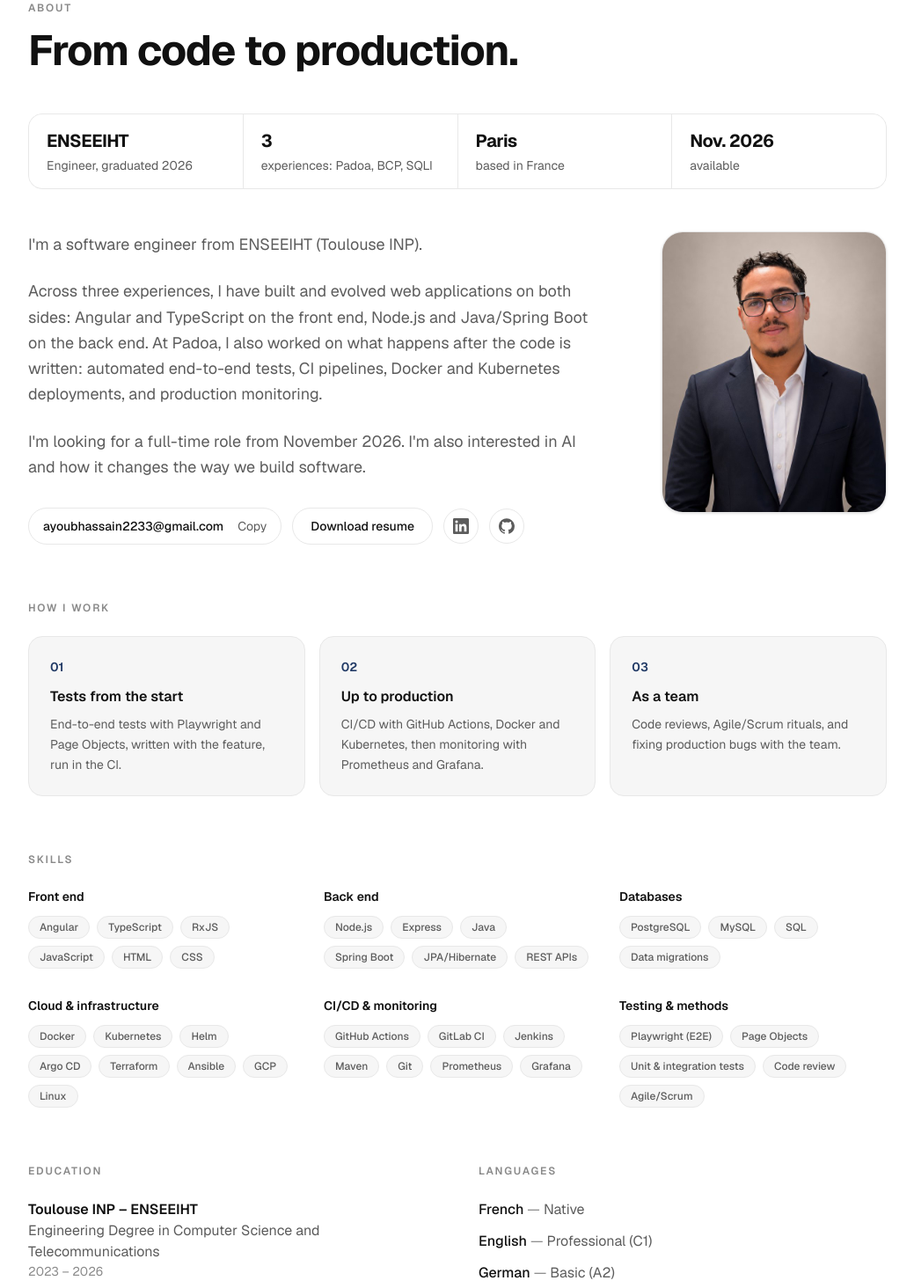
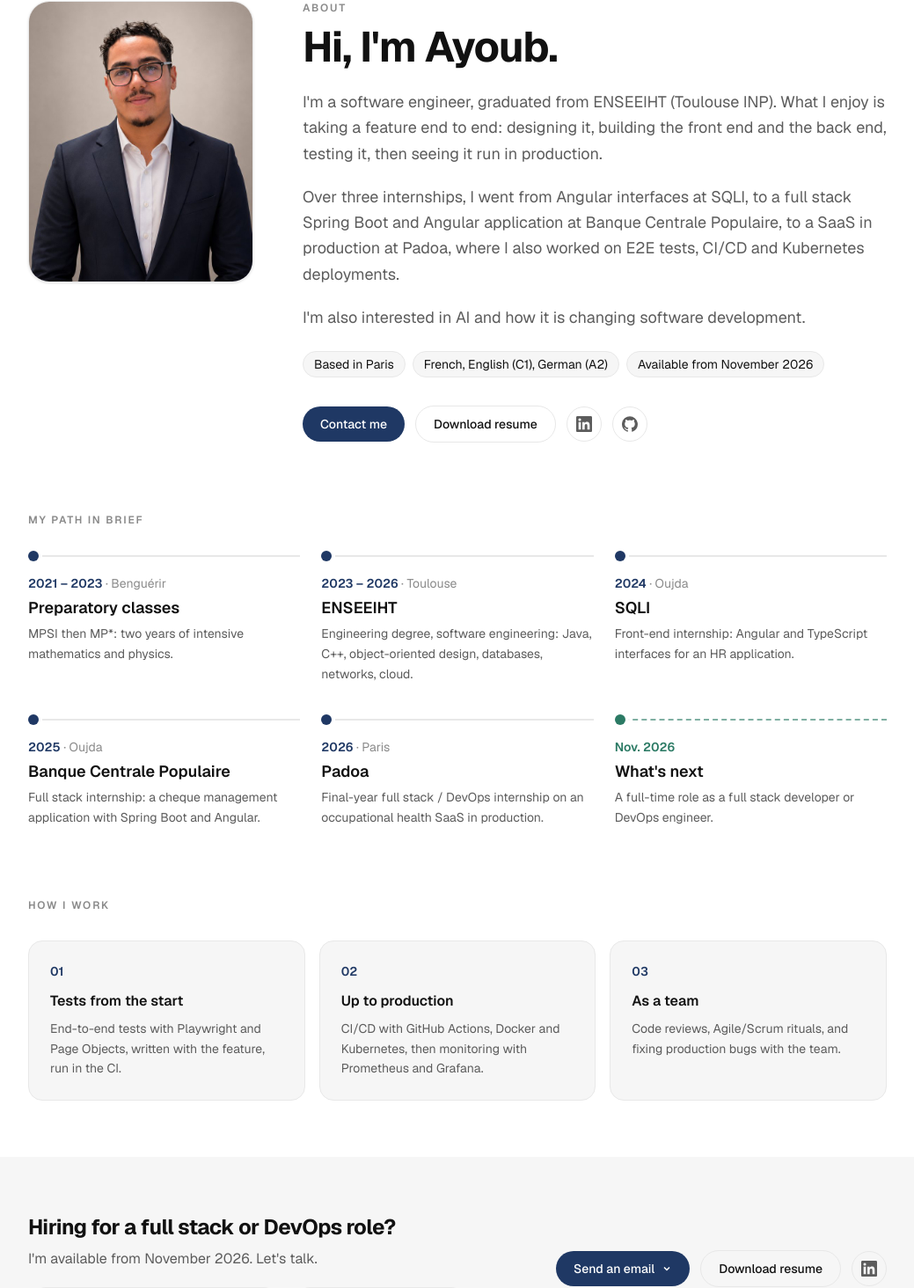
Before and after one commit to Ayoubhassain/ayoubhassain.github.io, a Next.js app: page /en/about in a window 1280 px wide. Shown: the part 140-1604 px from the top of the page at 88% size, without its empty margins (120-1159 px from the left). Built offline with nearby package versions, Linux system fonts and the light colour scheme.

Commit message:
Nouvelle page À propos

```diff
--- a/src/app/[locale]/about/page.tsx
+++ b/src/app/[locale]/about/page.tsx
@@ -2,14 +2,11 @@ import { notFound } from "next/navigation";
 import type { Metadata } from "next";
 import { isLocale, locales, type Locale } from "@/i18n/config";
 import { getDictionary } from "@/i18n/get-dictionary";
-import { getSkillCategories } from "@/i18n/skill-categories";
 import { buildPageMetadata } from "@/lib/site-metadata";
 import { withBasePath } from "@/lib/base-path";
 import PageContainer from "@/components/layout/PageContainer";
-import SectionHeader from "@/components/ui/SectionHeader";
-import SkillsGrid from "@/components/ui/SkillsGrid";
 import LinkButton from "@/components/ui/LinkButton";
-import CopyEmail from "@/components/ui/CopyEmail";
+import ContactSection from "@/components/ContactSection";
 import IconLink, { GITHUB_PATH, LINKEDIN_PATH } from "@/components/ui/IconLink";
 import { links } from "@/i18n/dictionaries/en";
 
@@ -38,31 +35,44 @@ export default async function AboutPage({ params }: PageProps) {
   if (!isLocale(locale)) notFound();
 
   const t = getDictionary(locale);
-  const skillCategories = getSkillCategories(locale as Locale);
+  const a = t.about;
 
   return (
+    <>
       <PageContainer>
-      <SectionHeader label={t.about.label} title={t.about.title} />
+        {/* Intro: photo, who I am, quick facts and links */}
+        <div className="grid items-start gap-8 md:grid-cols-[16rem_1fr] md:gap-14">
+          {/* eslint-disable-next-line @next/next/no-img-element */}
+          <img
+            src={withBasePath("/ayoub-hassain.jpg")}
+            alt={t.profile.photoAlt}
+            width={640}
+            height={800}
+            className="w-36 rounded-2xl border border-border object-cover shadow-sm md:sticky md:top-24 md:w-full md:rounded-3xl"
+          />
 
-      <dl className="mb-12 grid grid-cols-2 gap-px overflow-hidden rounded-2xl border border-border bg-border md:grid-cols-4">
-        {t.about.facts.map((fact) => (
-          <div key={fact.label} className="bg-bg px-5 py-4">
-            <dt className="text-xl font-bold tracking-tight text-ink">{fact.value}</dt>
-            <dd className="mt-1 text-sm text-ink-muted">{fact.label}</dd>
-          </div>
-        ))}
-      </dl>
+          <div>
+            <p className="mb-3 text-xs font-semibold tracking-[0.15em] text-ink-light uppercase">{a.label}</p>
+            <h1 className="text-4xl font-bold tracking-tight text-ink md:text-5xl">{a.title}</h1>
 
-      <div className="grid items-start gap-10 md:grid-cols-[1fr_auto] md:gap-16">
-        <div className="max-w-2xl">
-          <div className="space-y-6 text-lg leading-relaxed text-ink-muted">
-            {t.profile.bio.split("\n\n").map((para) => (
+            <div className="mt-6 max-w-2xl space-y-5 text-lg leading-relaxed text-ink-muted">
+              {a.intro.split("\n\n").map((para) => (
                 <p key={para.slice(0, 24)}>{para}</p>
               ))}
             </div>
 
+            <ul className="mt-6 flex flex-wrap gap-2">
+              {a.quick.map((item) => (
+                <li key={item} className="rounded-full border border-border bg-bg-subtle px-3 py-1 text-sm text-ink">
+                  {item}
+                </li>
+              ))}
+            </ul>
+
             <div className="mt-8 flex flex-wrap items-center gap-3">
-            <CopyEmail email={t.profile.email} copyLabel={t.home.copyEmail} copiedLabel={t.home.copied} />
+              <LinkButton href={`/${locale}/contact`} variant="primary">
+                {t.home.contactMe}
+              </LinkButton>
               <LinkButton href={t.resumePdf} download variant="ghost">
                 {t.home.downloadResume}
               </LinkButton>
@@ -74,20 +84,37 @@ export default async function AboutPage({ params }: PageProps) {
               </IconLink>
             </div>
           </div>
-        {/* eslint-disable-next-line @next/next/no-img-element */}
-        <img
-          src={withBasePath("/ayoub-hassain.jpg")}
-          alt={t.profile.photoAlt}
-          width={640}
-          height={800}
-          className="hidden w-64 rounded-3xl border border-border object-cover shadow-sm md:block"
-        />
         </div>
 
-      <section className="mt-16">
-        <h2 className={LABEL}>{t.about.workTitle}</h2>
+        {/* Path in brief: from prépa to the next job */}
+        <section className="mt-20">
+          <h2 className={LABEL}>{a.journeyTitle}</h2>
+          <ol className="grid gap-x-6 gap-y-10 sm:grid-cols-2 md:grid-cols-3">
+            {a.journey.map((step) => (
+              <li
+                key={step.title}
+                className={`relative border-t-2 pt-5 ${step.next ? "border-dashed border-available/60" : "border-border"}`}
+              >
+                <span
+                  aria-hidden="true"
+                  className={`absolute -top-[7px] left-0 h-3 w-3 rounded-full ring-4 ring-bg ${step.next ? "bg-available" : "bg-accent"}`}
+                />
+                <p className={`text-sm font-semibold ${step.next ? "text-available" : "text-accent"}`}>
+                  {step.period}
+                  {step.place && <span className="font-normal text-ink-light"> · {step.place}</span>}
+                </p>
+                <h3 className="mt-1 text-lg font-semibold text-ink">{step.title}</h3>
+                <p className="mt-1 text-sm leading-relaxed text-ink-muted">{step.text}</p>
+              </li>
+            ))}
+          </ol>
+        </section>
+
+        {/* How I work */}
+        <section className="mt-20">
+          <h2 className={LABEL}>{a.workTitle}</h2>
           <div className="grid gap-4 md:grid-cols-3">
-          {t.about.work.map((item, index) => (
+            {a.work.map((item, index) => (
               <div key={item.title} className="rounded-2xl border border-border bg-bg-subtle p-6">
                 <p className="mb-3 text-sm font-semibold text-accent">0{index + 1}</p>
                 <h3 className="mb-2 font-semibold text-ink">{item.title}</h3>
@@ -96,40 +123,10 @@ export default async function AboutPage({ params }: PageProps) {
             ))}
           </div>
         </section>
-
-      <section className="mt-16">
-        <h2 className={LABEL}>{t.about.skills}</h2>
-        <SkillsGrid categories={skillCategories} compact />
-      </section>
-
-      <section className="mt-16 grid gap-12 md:grid-cols-2">
-        <div>
-          <h2 className={LABEL}>{t.resume.education}</h2>
-          <ul className="space-y-5">
-            {t.education.map((entry) => (
-              <li key={entry.company}>
-                <p className="font-semibold text-ink">{entry.company}</p>
-                <p className="text-ink-muted">{entry.role}</p>
-                <p className="text-sm text-ink-light">{entry.period}</p>
-              </li>
-            ))}
-          </ul>
-        </div>
-        <div>
-          <h2 className={LABEL}>{t.about.languages}</h2>
-          <ul className="space-y-3 text-ink-muted">
-            {t.profile.spokenLanguages.map(({ name, level }) => (
-              <li key={name}>
-                <span className="font-medium text-ink">{name}</span>
-                <span className="text-ink-light"> — </span>
-                {level}
-              </li>
-            ))}
-          </ul>
-        </div>
-      </section>
       </PageContainer>
+      <ContactSection t={t} />
+    </>
   );
 }
 
-const LABEL = "mb-6 text-xs font-semibold tracking-[0.15em] text-ink-light uppercase";
+const LABEL = "mb-8 text-xs font-semibold tracking-[0.15em] text-ink-light uppercase";
--- a/src/i18n/dictionaries/en.ts
+++ b/src/i18n/dictionaries/en.ts
@@ -75,15 +75,21 @@ export const en: Dictionary = {
   },
   about: {
     label:          "About",
-    title:          "From code to production.",
+    title:          "Hi, I'm Ayoub.",
     subtitle:       "",
     skills:         "Skills",
     languages:      "Languages",
-    facts: [
-      { value: "ENSEEIHT", label: "Engineer, graduated 2026" },
-      { value: "3", label: "experiences: Padoa, BCP, SQLI" },
-      { value: "Paris", label: "based in France" },
-      { value: "Nov. 2026", label: "available" },
+    intro:
+      "I'm a software engineer, graduated from ENSEEIHT (Toulouse INP). What I enjoy is taking a feature end to end: designing it, building the front end and the back end, testing it, then seeing it run in production.\n\nOver three internships, I went from Angular interfaces at SQLI, to a full stack Spring Boot and Angular application at Banque Centrale Populaire, to a SaaS in production at Padoa, where I also worked on E2E tests, CI/CD and Kubernetes deployments.\n\nI'm also interested in AI and how it is changing software development.",
+    quick: ["Based in Paris", "French, English (C1), German (A2)", "Available from November 2026"],
+    journeyTitle:   "My path in brief",
+    journey: [
+      { period: "2021 – 2023", place: "Benguérir", title: "Preparatory classes", text: "MPSI then MP*: two years of intensive mathematics and physics." },
+      { period: "2023 – 2026", place: "Toulouse", title: "ENSEEIHT", text: "Engineering degree, software engineering: Java, C++, object-oriented design, databases, networks, cloud." },
+      { period: "2024", place: "Oujda", title: "SQLI", text: "Front-end internship: Angular and TypeScript interfaces for an HR application." },
+      { period: "2025", place: "Oujda", title: "Banque Centrale Populaire", text: "Full stack internship: a cheque management application with Spring Boot and Angular." },
+      { period: "2026", place: "Paris", title: "Padoa", text: "Final-year full stack / DevOps internship on an occupational health SaaS in production." },
+      { period: "Nov. 2026", place: "", title: "What's next", text: "A full-time role as a full stack developer or DevOps engineer.", next: true },
     ],
     workTitle:      "How I work",
     work: [
--- a/src/i18n/dictionaries/fr.ts
+++ b/src/i18n/dictionaries/fr.ts
@@ -68,15 +68,21 @@ export const fr: Dictionary = {
   },
   about: {
     label:          "À propos",
-    title:          "Du code à la production.",
+    title:          "Bonjour, je suis Ayoub.",
     subtitle:       "",
     skills:         "Compétences",
     languages:      "Langues",
-    facts: [
-      { value: "ENSEEIHT", label: "ingénieur, diplômé en 2026" },
-      { value: "3", label: "expériences : Padoa, BCP, SQLI" },
-      { value: "Paris", label: "basé en France" },
-      { value: "Nov. 2026", label: "disponibilité" },
+    intro:
+      "Je suis ingénieur en génie logiciel, diplômé de l'ENSEEIHT (Toulouse INP). Ce que j'aime, c'est prendre une fonctionnalité de bout en bout : la concevoir, la coder côté front et côté back, la tester, puis la voir tourner en production.\n\nEn trois stages, je suis passé d'interfaces Angular chez SQLI à une application full stack Spring Boot et Angular à la Banque Centrale Populaire, puis à un SaaS en production chez Padoa, où j'ai aussi travaillé sur les tests E2E, la CI/CD et le déploiement Kubernetes.\n\nJe m'intéresse aussi à l'IA et à la façon dont elle change le développement logiciel.",
+    quick: ["Basé à Paris", "Français, anglais (C1), allemand (A2)", "Disponible en novembre 2026"],
+    journeyTitle:   "Mon parcours en bref",
+    journey: [
+      { period: "2021 – 2023", place: "Benguérir", title: "Classes préparatoires", text: "MPSI puis MP* : deux ans de mathématiques et de physique intensives." },
+      { period: "2023 – 2026", place: "Toulouse", title: "ENSEEIHT", text: "Diplôme d'ingénieur, génie logiciel : Java, C++, conception objet, bases de données, réseaux, cloud." },
+      { period: "2024", place: "Oujda", title: "SQLI", text: "Stage front-end : interfaces Angular et TypeScript pour une application RH." },
+      { period: "2025", place: "Oujda", title: "Banque Centrale Populaire", text: "Stage full stack : application de gestion des chèques en Spring Boot et Angular." },
+      { period: "2026", place: "Paris", title: "Padoa", text: "Stage de fin d'études full stack / DevOps sur un SaaS de santé au travail en production." },
+      { period: "Nov. 2026", place: "", title: "La suite", text: "Un CDI de développeur full stack ou d'ingénieur DevOps.", next: true },
     ],
     workTitle:      "Ma façon de travailler",
     work: [
--- a/src/i18n/types.ts
+++ b/src/i18n/types.ts
@@ -47,7 +47,10 @@ export type Dictionary = {
     subtitle: string;
     skills: string;
     languages: string;
-    facts: { value: string; label: string }[];
+    intro: string;
+    quick: string[];
+    journeyTitle: string;
+    journey: { period: string; place: string; title: string; text: string; next?: boolean }[];
     workTitle: string;
     work: { title: string; text: string }[];
   };
```
Lines whose indentation alone changed are shown as unchanged.
